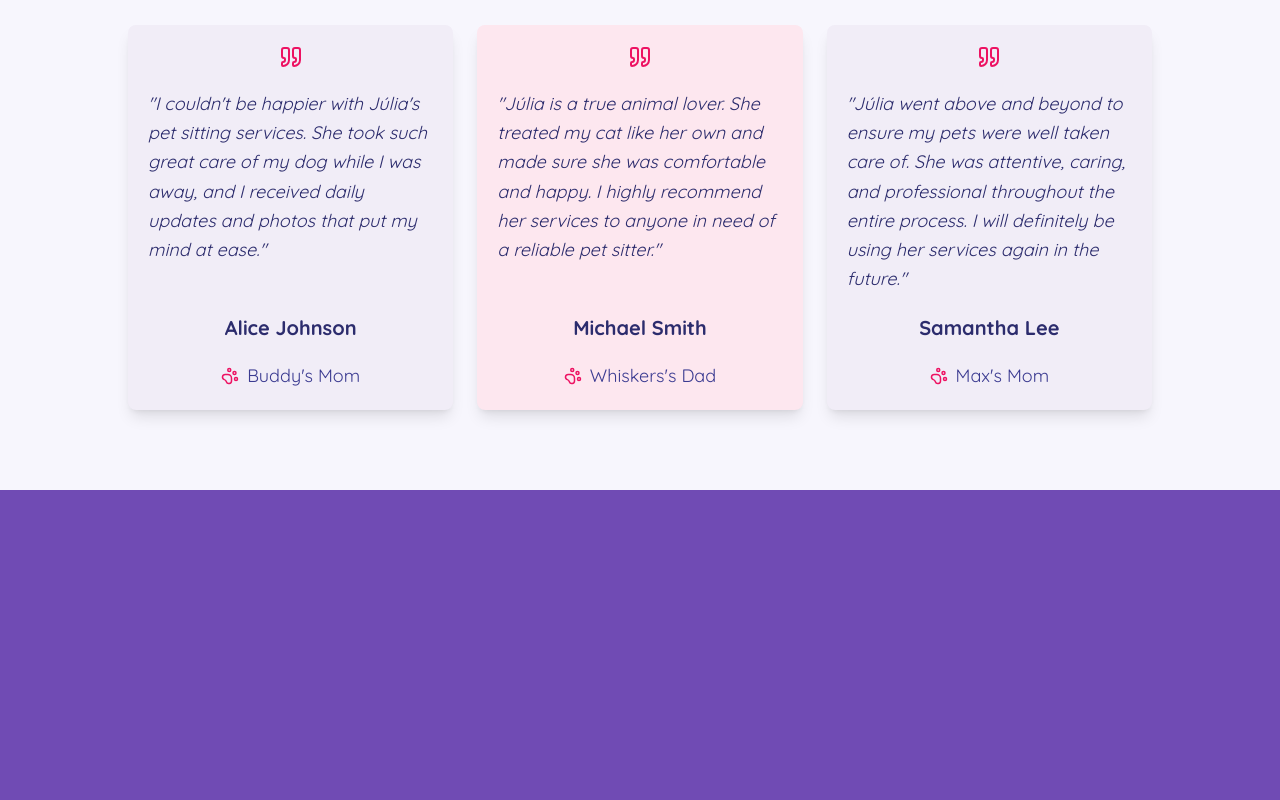
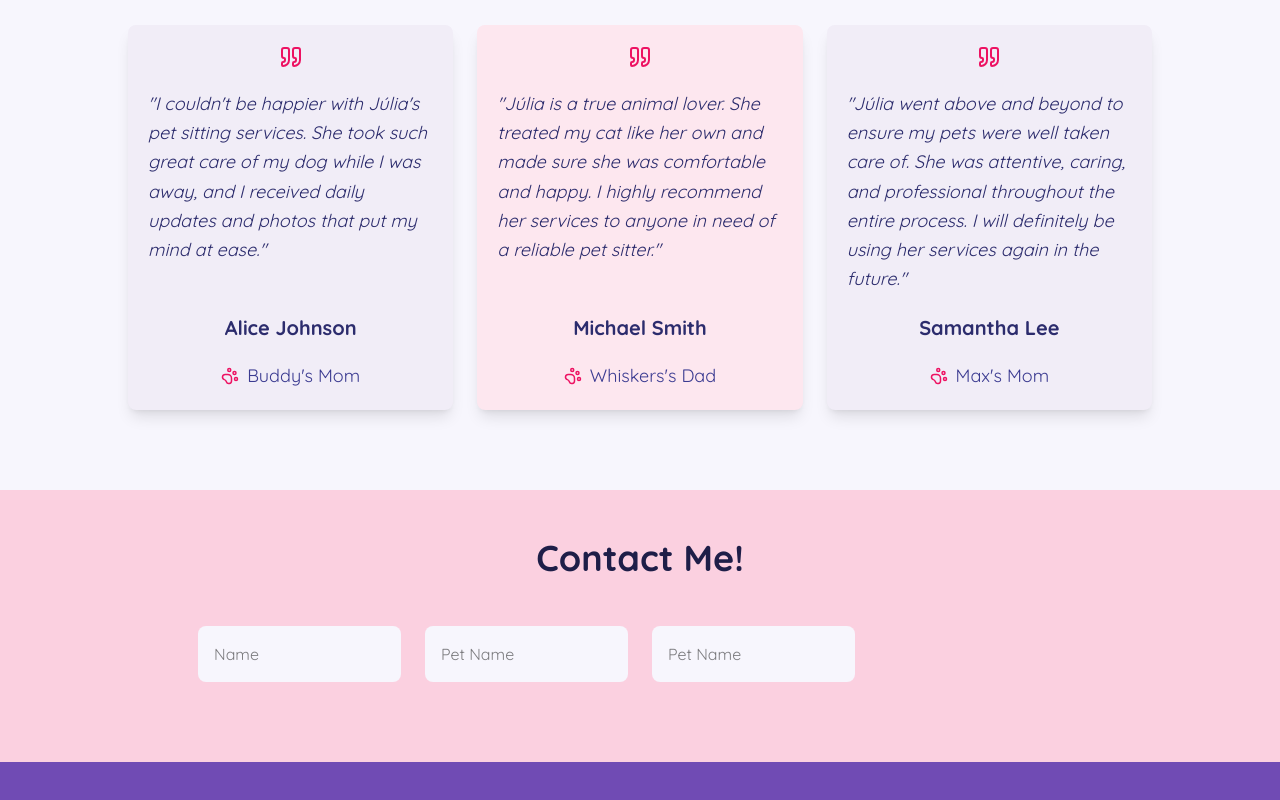
Before and after one commit to kauer3/pet-sitter, a Next.js app: page / in a window 1280 px wide. Shown: the part 2218-3018 px from the top of the page. Built offline with nearby package versions, Linux system fonts and the light colour scheme.

Commit message:
Add booking section

```diff
--- a/app/_components/book.tsx
+++ b/app/_components/book.tsx
@@ -1,31 +1,13 @@
-import Card from "./card"
 import { House, MessageCircle, Stethoscope, PawPrint } from "lucide-react"
 
-export default function Services() {
+export default function Book() {
   return (
-    <div className="flex flex-col items-center justify-center pt-12 pb-20 gap-12">
-      <h1 className="text-3xl md:text-4xl font-bold text-text-800">Services</h1>
+    <div id="book" className="flex flex-col items-center justify-center pt-12 pb-20 gap-12">
+      <h1 className="text-3xl md:text-4xl font-bold text-text-800">Contact Me!</h1>
       <div className="grid grid-cols-1 sm:grid-cols-2 lg:grid-cols-4 justify-items-stretch gap-6 mx-5 max-w-2xs sm:max-w-2xl md:max-w-3xl lg:max-w-5xl">
-        <Card
-          title="Daily Visits"
-          description="I take care of your pets with regular visits for feeding, playtime and companionship."
-          icon={<House size={24} />}
-        />
-        <Card
-          title="Walks"
-          description="I make sure your pet gets the exercise and fresh air they need with daily walks tailored to their energy level."
-          icon={<PawPrint size={24} />}
-        />
-        <Card
-          title="Health Care"
-          description="Administration of medications, special care and attention to pets with specific health needs."
-          icon={<Stethoscope size={24} />}
-        />
-        <Card
-          title="Updates and Reports"
-          description="I send you updates, messages and photos so you always know how your pet is doing."
-          icon={<MessageCircle size={24} />}
-        />
+        <input type="text" placeholder="Name" className="p-4 rounded-lg bg-[#f7f6fd] focus:outline-none focus:ring-2 focus:ring-primary-500 w-full"/>
+        <input type="text" placeholder="Pet Name" className="p-4 rounded-lg bg-[#f7f6fd] focus:outline-none focus:ring-2 focus:ring-primary-500 w-full"/>
+        <input type="text" placeholder="Pet Name" className="p-4 rounded-lg bg-[#f7f6fd] focus:outline-none focus:ring-2 focus:ring-primary-500 w-full"/>
       </div>
     </div>
   );
--- a/app/_components/card.tsx
+++ b/app/_components/card.tsx
@@ -11,7 +11,7 @@ export default function Card({
     <div className="p-5 bg-primary-100 rounded-lg shadow-lg hover:scale-[1.02] hover:translate-y-[-2px] transition-transform">
 
       <div className="flex flex-row justify-start items-top mb-3 gap-2 lg:min-h-16">
-        <span className="text-xl align-middle mt-1 text-text-700 leading-relaxed">{icon}</span>
+        <span className="mt-1 text-text-700 leading-relaxed">{icon}</span>
         <h2 className="text-xl md:text-2xl text-text-700 font-semibold">{title}</h2>
       </div>
       <p className="text-lg text-text-700 leading-relaxed">{description}</p>
--- a/app/_components/hero.tsx
+++ b/app/_components/hero.tsx
@@ -30,6 +30,7 @@ export default function Hero() {
         <Button
           text="Book a Service"
           classes="speed-3 bg-primary-500 text-text-50 hover:bg-primary-600 col-start-1"
+          onClick={() => window.location.href = '#book'}
         />
         <Button
           text="About Me"
--- a/app/_components/services.tsx
+++ b/app/_components/services.tsx
@@ -9,22 +9,22 @@ export default function Services() {
         <Card
           title="Daily Visits"
           description="I take care of your pets with regular visits for feeding, playtime and companionship."
-          icon={<House size={24} />}
+          icon={<House className="w-5 h-5 md:w-6 md:h-6" />}
         />
         <Card
           title="Walks"
           description="I make sure your pet gets the exercise and fresh air they need with daily walks tailored to their energy level."
-          icon={<PawPrint size={24} />}
+          icon={<PawPrint className="w-5 h-5 md:w-6 md:h-6" />}
         />
         <Card
           title="Health Care"
           description="Administration of medications, special care and attention to pets with specific health needs."
-          icon={<Stethoscope size={24} />}
+          icon={<Stethoscope className="w-5 h-5 md:w-6 md:h-6" />}
         />
         <Card
           title="Updates and Reports"
           description="I send you updates, messages and photos so you always know how your pet is doing."
-          icon={<MessageCircle size={24} />}
+          icon={<MessageCircle className="w-5 h-5 md:w-6 md:h-6" />}
         />
       </div>
     </div>
--- a/app/page.tsx
+++ b/app/page.tsx
@@ -3,6 +3,7 @@ import Hero from "./_components/hero";
 import Services from "./_components/services";
 import About from "./_components/about";
 import Testimonials from "./_components/testimonials";
+import Book from "./_components/book";
 
 export default function Home() {
   return (
@@ -21,6 +22,9 @@ export default function Home() {
         <Section classes="bg-[#f7f6fd]">
           <Testimonials/>
         </Section>
+        <Section classes="bg-primary-100">
+          <Book/>
+        </Section>
       </main>
       <footer className="h-screen w-screen bg-accent-500 z-10 relative">
       </footer>
```
